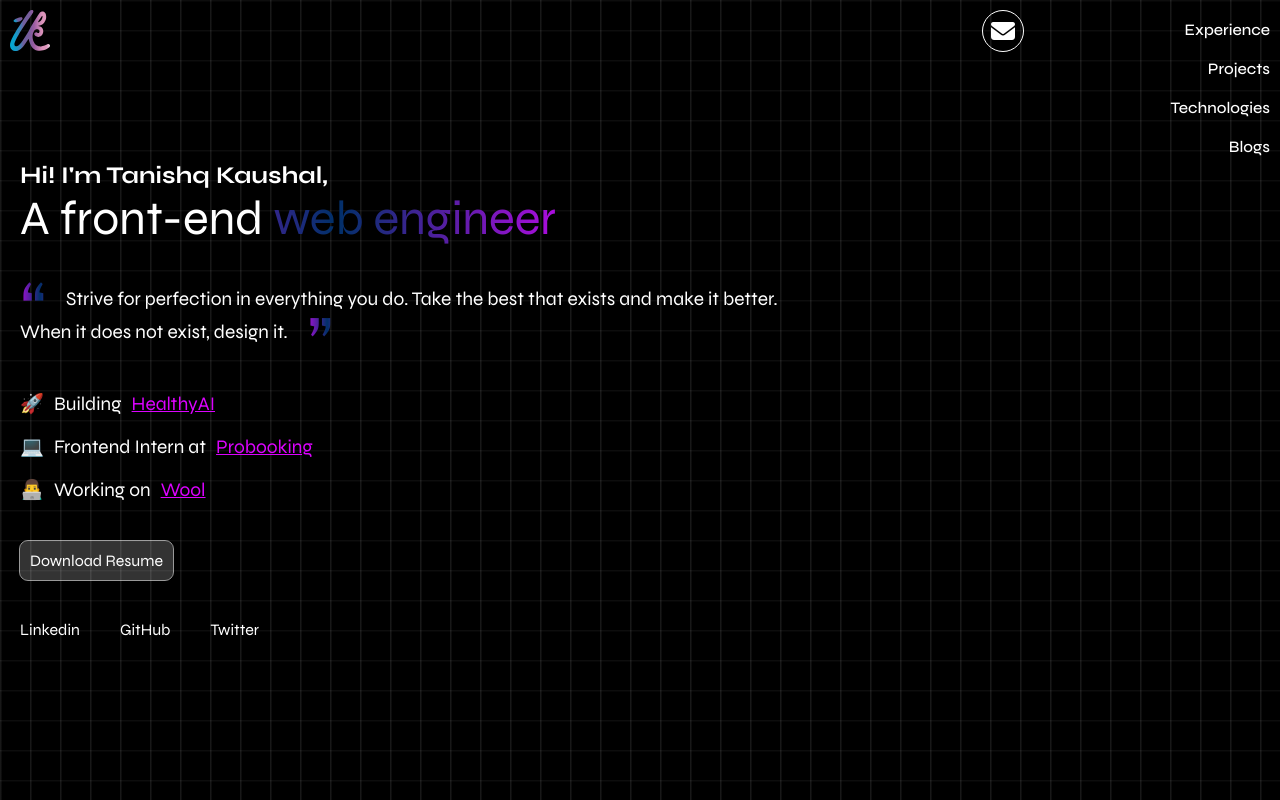
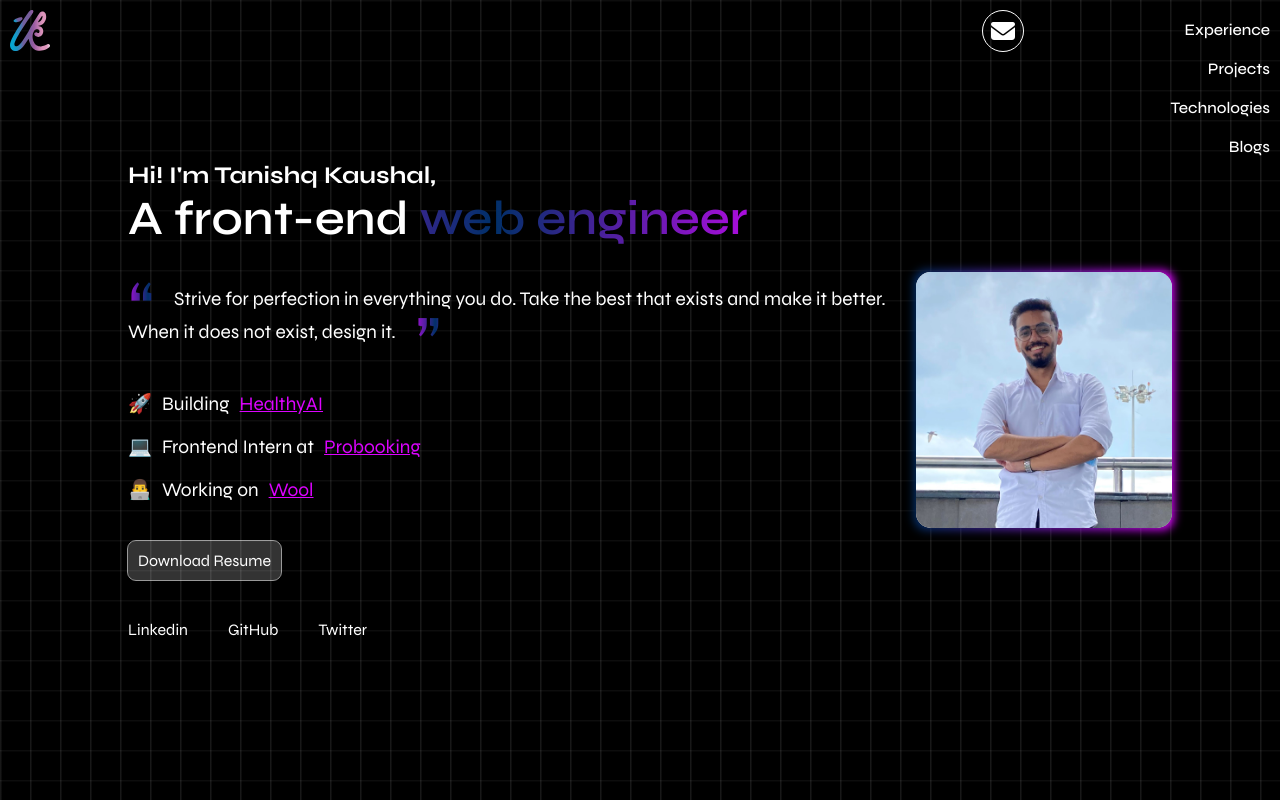
Before and after one commit to tanishqkrk/portfolio, a React (Vite) app: page / in a window 1280 px wide. Shown: the top 800 px of the page. Built offline with nearby package versions, Linux system fonts and the light colour scheme; a web font is replaced by a local one.

Commit message:
Added sick ui updates

```diff
--- a/src/components/Hero/Hero.css
+++ b/src/components/Hero/Hero.css
@@ -1,6 +1,12 @@
+.heroContainer {
+    display: flex;
+    align-items: center;
+    justify-content: center;
+    height: 100svh;
+}
+
 .hero {
-    width: 100%;
-    height: 100svh;
+    width: 60%;
     display: flex;
     justify-content: center;
     align-items: start;
@@ -20,6 +26,93 @@
     /* object-fit: cover; */
     /* position: relative; */
     /* text-shadow: 0px 0px 150px rgba(255, 255, 255, 1); */
+}
+
+.heroImg {
+    width: 20%;
+}
+
+.heroImgImg {
+    /* aspect-ratio: 1; */
+    width: 100%;
+    /* height: 100%; */
+    /* height: 200px; */
+    border-radius: 15px;
+    /* position: relative; */
+    /* object-fit: cover; */
+    /* overflow: hidden; */
+    transition: .4s cubic-bezier(0.175, 0.885, 0.32, 1.275);
+}
+
+.imgContainer {
+    width: fit-content;
+    position: relative;
+    height: fit-content;
+    display: flex;
+    justify-content: center;
+    align-items: center;
+    /* padding: 5px; */
+    cursor: pointer;
+
+}
+
+.imgContainer::before {
+    transition: .3s;
+    /* z-index: -1; */
+    filter: blur(5px);
+    /* border-radius: 10px; */
+    border-radius: 12px;
+
+    animation: textGradient 3s linear infinite;
+    padding: 2px;
+    z-index: -9 !important;
+    content: '';
+    width: 100%;
+    height: 100%;
+    position: absolute;
+    /* background-color: rgb(27, 27, 27); */
+    background: var(--linear-gradient);
+    background-size: 200%;
+}
+
+.imgContainer::after {
+    content: '';
+    background: rgba(0, 0, 0, 0.9);
+    width: 100%;
+    height: 100%;
+    position: absolute;
+    z-index: -2;
+    border-radius: 15px;
+}
+
+.heroImgImg2 {
+    position: absolute;
+    width: 100%;
+    border-radius: 15px;
+    z-index: -1;
+    transition: .4s cubic-bezier(0.175, 0.885, 0.32, 1.275);
+    /* transform: translate(50px, 50px); */
+}
+
+.heroImgImg3 {
+    position: absolute;
+    width: 50%;
+    border-radius: 15px;
+    z-index: -1;
+    transition: .4s cubic-bezier(0.175, 0.885, 0.32, 1.275);
+    /* transform: translate(50px, 50px); */
+}
+
+.imgContainer:hover .heroImgImg2 {
+    transform: translate(-50%, -50%) rotate(-10deg);
+}
+
+.imgContainer:hover .heroImgImg3 {
+    transform: translate(100%, 0%) rotate(-10deg);
+}
+
+.imgContainer:hover .heroImgImg {
+    transform: translate(-50%, 50%) rotate(10deg);
 }
 
 .hero__title {
@@ -183,6 +276,7 @@
 
 .hero__subtitle--text {
     font-size: 3em;
+    font-weight: 600;
 }
 
 .hero__bottom {
@@ -279,7 +373,22 @@
 
 }
 
+
+@media(max-width:1000px) {
+
+    .heroImg {
+        display: none;
+    }
+}
+
 @media(max-width:640px) {
+    .hero {
+        width: 100%;
+        height: 100%;
+        margin-top: 2em;
+    }
+
+
     .hero__resume--title {
         display: block;
     }
@@ -328,6 +437,10 @@
     .hero__quote::after {
         font-size: 2em;
     }
+
+    .hero {
+        margin-top: 6em;
+    }
 }
 
 @media(max-width: 350px) {
--- a/src/components/Hero/Hero.jsx
+++ b/src/components/Hero/Hero.jsx
@@ -3,6 +3,7 @@ import './Hero.css'
 const Hero = ({ }) => {
     return (
         <React.Fragment>
+            <div className='heroContainer'>
                 <div className='hero'>
                     <div className="hero__title">
                         <h1 className='hero__title--text'>Hi! I'm <span className=''>Tanishq Kaushal</span>,</h1>
@@ -22,6 +23,14 @@ const Hero = ({ }) => {
                         <a target={"_blank"} href="https://twitter.com/TanishqKaushal" className="heroLinksLink">Twitter</a>
                     </div>
                 </div>
+                <div className="heroImg">
+                    <div className='imgContainer'>
+                        <img src="/headshot.jpg" alt="" className="heroImgImg" />
+                        <img src="/tanishqkrk-pixel.png" alt="" className="heroImgImg2" />
+                        <img src="/opt 1.svg" alt="" className="heroImgImg3" />
+                    </div>
+                </div>
+            </div>
             {/* <div className="bottom"></div> */}
         </React.Fragment>
     )
```
Lines whose indentation alone changed are shown as unchanged.
